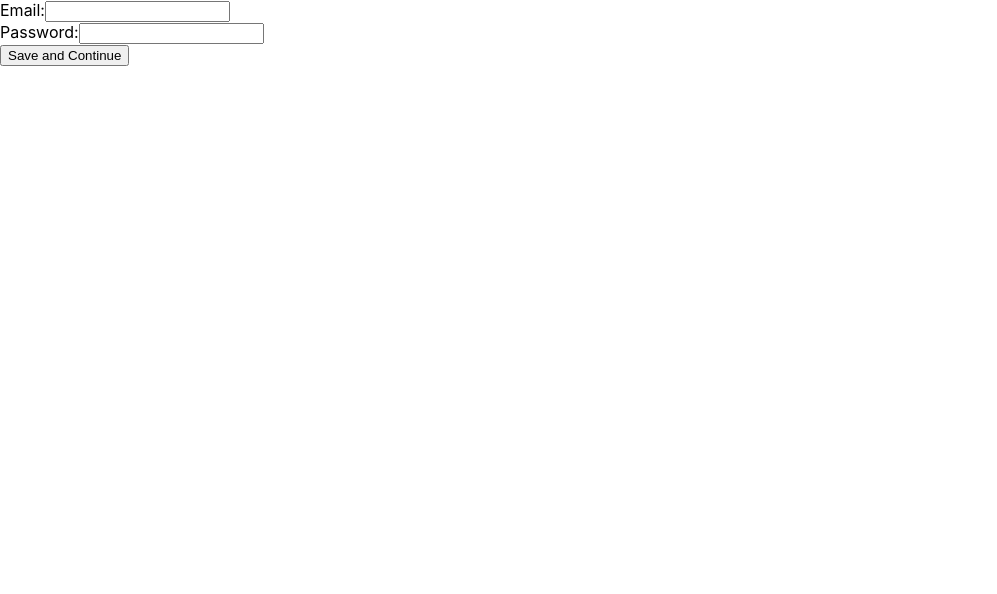
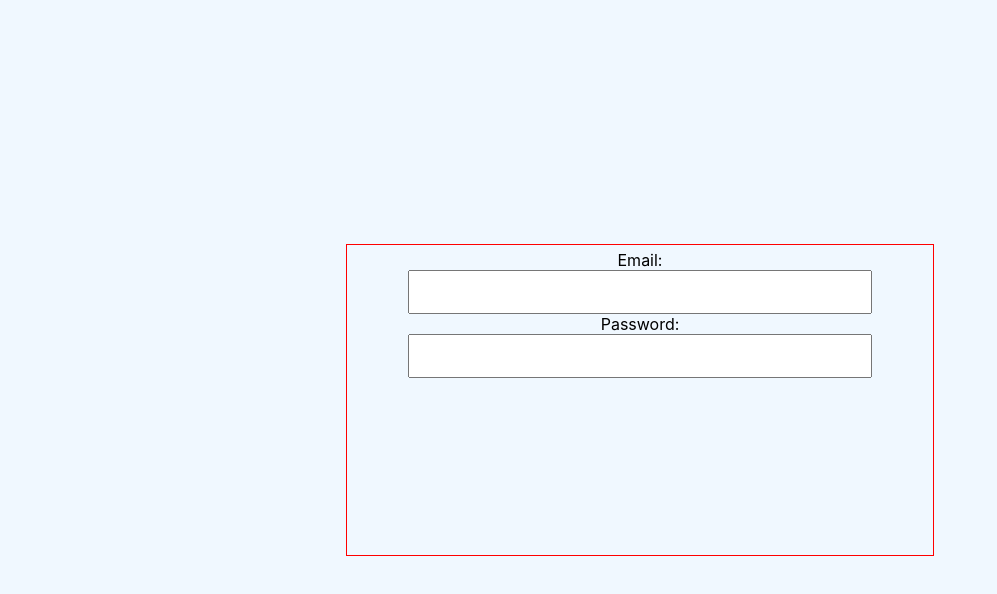
Before and after one commit to GiaEdgington/formulario-react, a React (Create React App) app: page / in a window 1280 px wide. Shown: the top 594 px of the page, without its empty margins (0-997 px from the left). Built offline with nearby package versions, Linux system fonts and the light colour scheme.

Commit message:
Style form

```diff
--- a/src/App.css
+++ b/src/App.css
@@ -1,38 +1,31 @@
-.App {
+body, html {
+  height: 100%;
+}
+
+.flex-container {
+  display: flex;
+  height: 100vh;
+  align-items: center;
+  justify-content: center;
+  background-color: aliceblue;
+}
+
+form {
+  margin: auto;
+  text-align: center;
+  border: 1px red solid;
+  width: 45%;
+  height: 300px;
+  padding: 5px;
+}
+
+form label {
+  display: block;
   text-align: center;
 }
 
-.App-logo {
-  height: 40vmin;
-  pointer-events: none;
+form input {
+  width: 80%;
+  padding: 0;
+  line-height: 3em;
 }
-
-@media (prefers-reduced-motion: no-preference) {
-  .App-logo {
-    animation: App-logo-spin infinite 20s linear;
-  }
-}
-
-.App-header {
-  background-color: #282c34;
-  min-height: 100vh;
-  display: flex;
-  flex-direction: column;
-  align-items: center;
-  justify-content: center;
-  font-size: calc(10px + 2vmin);
-  color: white;
-}
-
-.App-link {
-  color: #61dafb;
-}
-
-@keyframes App-logo-spin {
-  from {
-    transform: rotate(0deg);
-  }
-  to {
-    transform: rotate(360deg);
-  }
-}
--- a/src/components/MainForm.js
+++ b/src/components/MainForm.js
@@ -27,7 +27,7 @@ export class MainForm extends Component {
         })
     };
 
-    handleChange = () => {
+    handleChange = (event, input) => {
         this.setState({ [input] : event.target.value })
     };
 
--- a/src/components/StepOne.js
+++ b/src/components/StepOne.js
@@ -3,7 +3,7 @@ import React, { Component } from 'react';
 export class StepOne extends Component {
   render() {
     return (
-      <div>
+      <div className="flex-container">
           <form>
               <label>Email:</label>
               <input type="email"></input><br/>
@@ -11,7 +11,7 @@ export class StepOne extends Component {
               <label>Password:</label>
               <input type="password"></input><br/>
           </form>
-          <button>Save and Continue</button>
+         {/* <button>Save and Continue</button> */}
       </div>
     )
   }
```
